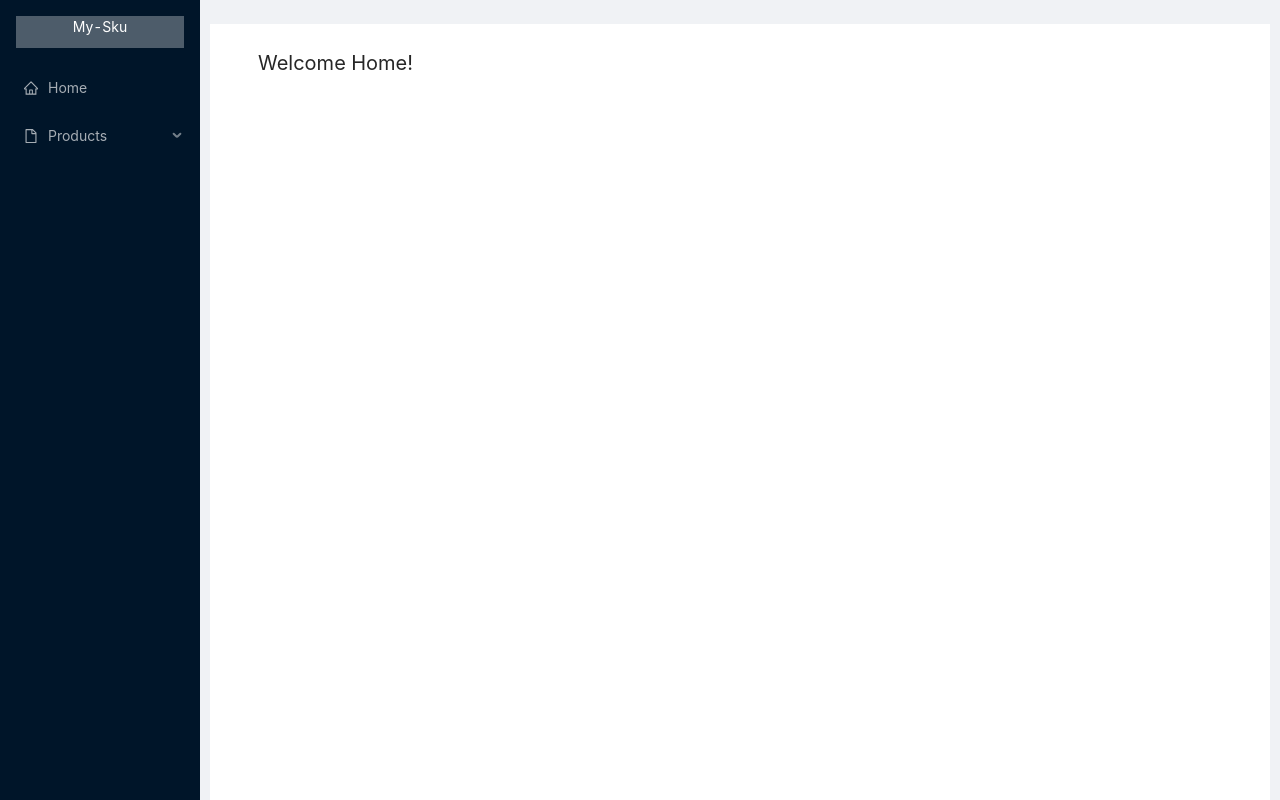
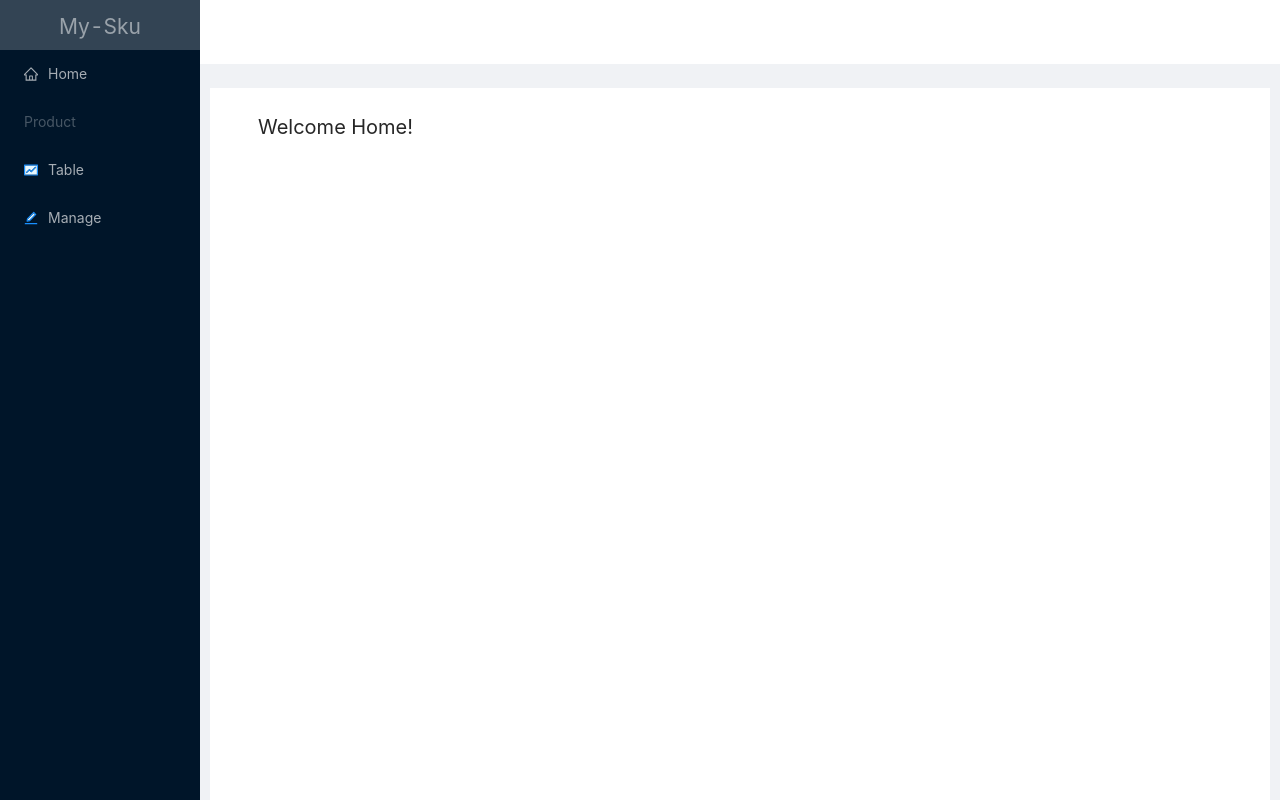
Before and after one commit to zihan1997/My-Sku, a React app: page / in a window 1280 px wide. Built offline with nearby package versions, Linux system fonts and the light colour scheme.

Commit message:
- [fix] restyle the sidebar, and remove unused feats

```diff
--- a/src/pages/components/ProductPage/ProductController.jsx
+++ b/src/pages/components/ProductPage/ProductController.jsx
@@ -14,14 +14,15 @@ export default function ProductController(){
             className="product-action-header"
             onBack={() => navigate("../products")}
             title="Management"
-            subTitle="This is a subtitle"
+            // subTitle="This is a subtitle"
 
             extra={[
-                <Button key="3">Operation</Button>,
-                <Button key="2">Operation</Button>,
-                <Button key="1" type="primary">
-                    Primary
-                </Button>,
+                // TODO product management page side buttons
+                // <Button key="3">Operation</Button>,
+                // <Button key="2">Operation</Button>,
+                // <Button key="1" type="primary">
+                //     Primary
+                // </Button>,
             ]}
             footer={
                 <Tabs defaultActiveKey="1" >
--- /dev/null
+++ b/src/pages/web_frame/footer.jsx
@@ -0,0 +1,21 @@
+import React from "react";
+import {Footer} from "antd/es/layout/layout";
+
+export default class MyFooter extends React.Component{
+
+    render(){
+        return (
+            <Footer
+                style={{
+                    background: "inherit",
+                    textAlign: 'center',
+                    fontSize: "small",
+                    color: "rgb(255, 255, 255, 0.3)",
+                    // block
+                }}
+            >
+                My-Sku ©2022 Created by ZH
+            </Footer>
+        );
+    }
+}
--- a/src/pages/web_frame/index.jsx
+++ b/src/pages/web_frame/index.jsx
@@ -3,7 +3,7 @@ import MyTopBar from "./topbar";
 import 'antd/dist/antd.css';
 import './index.scss';
 import MySider from "./sider";
-import { Layout} from 'antd';
+import { Layout } from 'antd';
 import MyContent from "./content";
 
 
@@ -35,9 +35,9 @@ export default class Home extends React.Component {
                         marginLeft: 200,
                     }}
                 >
-                    {/* TODO: top user setting*/}
-                    {/*<MyTopBar />*/}
+                    <MyTopBar />
                     <MyContent/>
+
                 </Layout>
             </Layout>
         );
--- a/src/pages/web_frame/index.scss
+++ b/src/pages/web_frame/index.scss
@@ -11,11 +11,13 @@
 }
 
 .logo {
-  height: 32px;
-  margin: 16px;
-  background: rgba(255, 255, 255, 0.3);
+  padding-top: 10px;
+  padding-bottom: 10px;
+  height: 50px;
+  background: rgba(255, 255, 255, 0.2);
+  font-size: 21px;
   text-align: center;
-  color: white;
+  color: rgba(255, 255, 255, 0.5);
 }
 
 .header-text{
@@ -28,6 +30,7 @@
 .ant-layout ant-layout-has-sider{
   height: auto;
   overflow-y: scroll;
+  //background: #494e54;
 }
 section{
   //height: 900px;
--- a/src/pages/web_frame/sider.jsx
+++ b/src/pages/web_frame/sider.jsx
@@ -5,12 +5,11 @@ import
     EditTwoTone,
     FileOutlined, FundTwoTone,
     HomeOutlined,
-    SearchOutlined,
-    UserOutlined
 } from "@ant-design/icons";
 import {Layout, Menu} from "antd";
 const { Sider } = Layout;
 import './index.scss'
+import MyFooter from "./footer";
 
 export default class MySider extends React.Component{
 
@@ -18,6 +17,7 @@ export default class MySider extends React.Component{
         return (
             <Sider
                 // trigger={null} collapsible
+                className="Sider"
                 style={{
                     overflow: 'auto',
                     height: '100vh',
@@ -51,16 +51,16 @@ export default class MySider extends React.Component{
                         //             </Link>),
                         // },
                         {
-                            key: 'item 3',
-                            icon: <FileOutlined />,
-                            label: <span> Products</span>,
-                            children: [
+                            key: 'col Product',
+                            label: "Product",
+                            disabled: true,
+                        },
                         {
                             key: 'item 4',
                             icon: <FundTwoTone />,
                             label: (
                                 <Link to='/products'>
-                                            <span>Product Table</span>
+                                    <span>Table</span>
                                 </Link>
                             )
                         },
@@ -75,12 +75,12 @@ export default class MySider extends React.Component{
 
                             )
                         },
-                            ]
-                        },
                     ]}
                 >
 
                 </Menu>
+
+                {/*<MyFooter/>*/}
             </Sider>
         )
     }
--- a/src/pages/web_frame/topbar.jsx
+++ b/src/pages/web_frame/topbar.jsx
@@ -13,17 +13,18 @@ export default function MyTopBar(props){
         }}
         >
             <Space wrap>
-                <Dropdown
-                    overlay={menu}
-                >
-                    <Button>
-                        <Space>
-                            <UserOutlined />
-                            User xxx
-                            <DownOutlined />
-                        </Space>
-                    </Button>
-                </Dropdown>
+                {/* TODO: top user setting*/}
+                {/*<Dropdown*/}
+                {/*    overlay={menu}*/}
+                {/*>*/}
+                {/*    <Button>*/}
+                {/*        <Space>*/}
+                {/*            <UserOutlined />*/}
+                {/*            User xxx*/}
+                {/*            <DownOutlined />*/}
+                {/*        </Space>*/}
+                {/*    </Button>*/}
+                {/*</Dropdown>*/}
             </Space>
         </Header>
     )
```
Also changed, not shown: jest.config.js (added, +196 -0 lines), 1 other file (tests, documents, lock files or other folders). Lines whose indentation alone changed are shown as unchanged.
